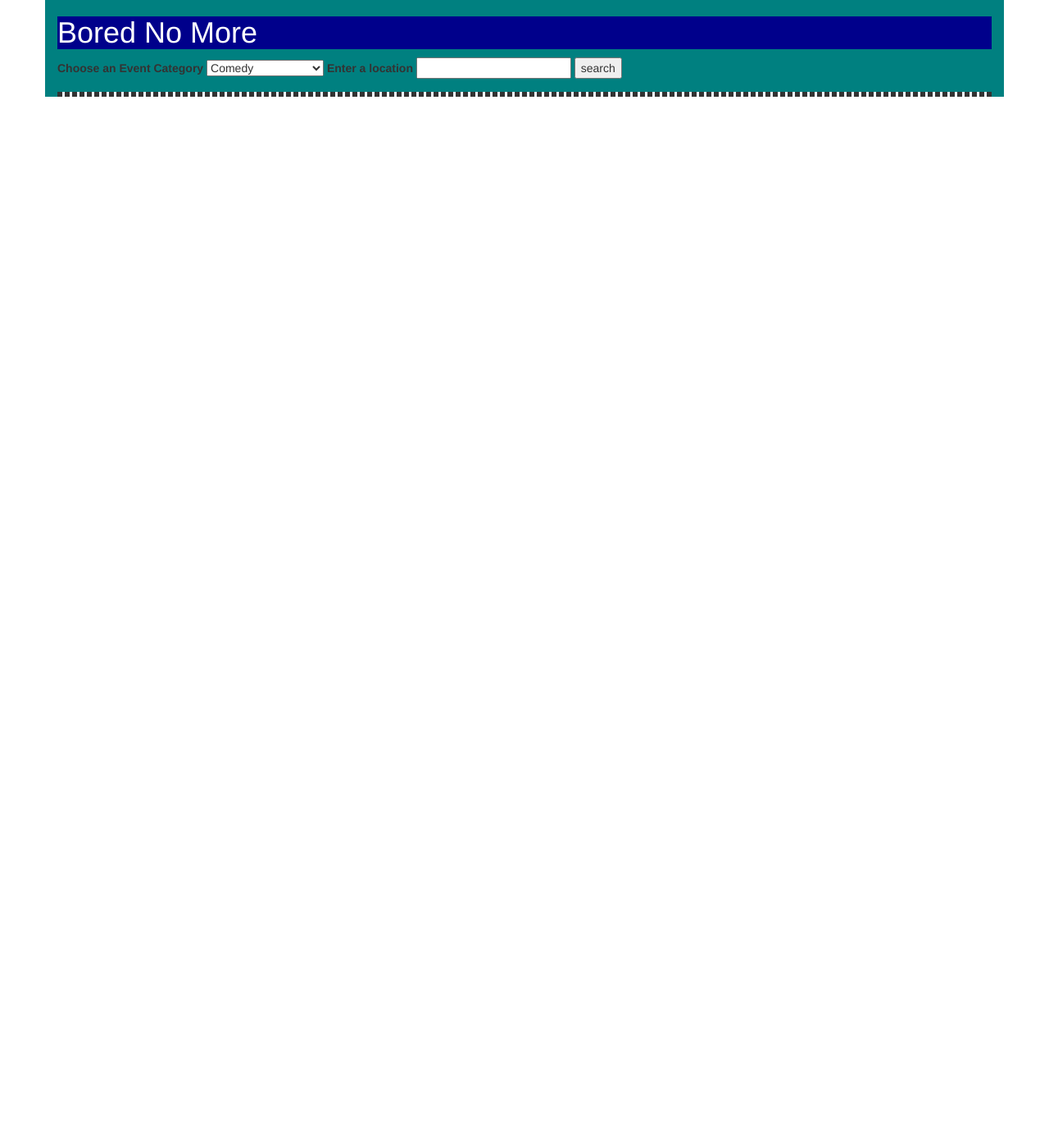
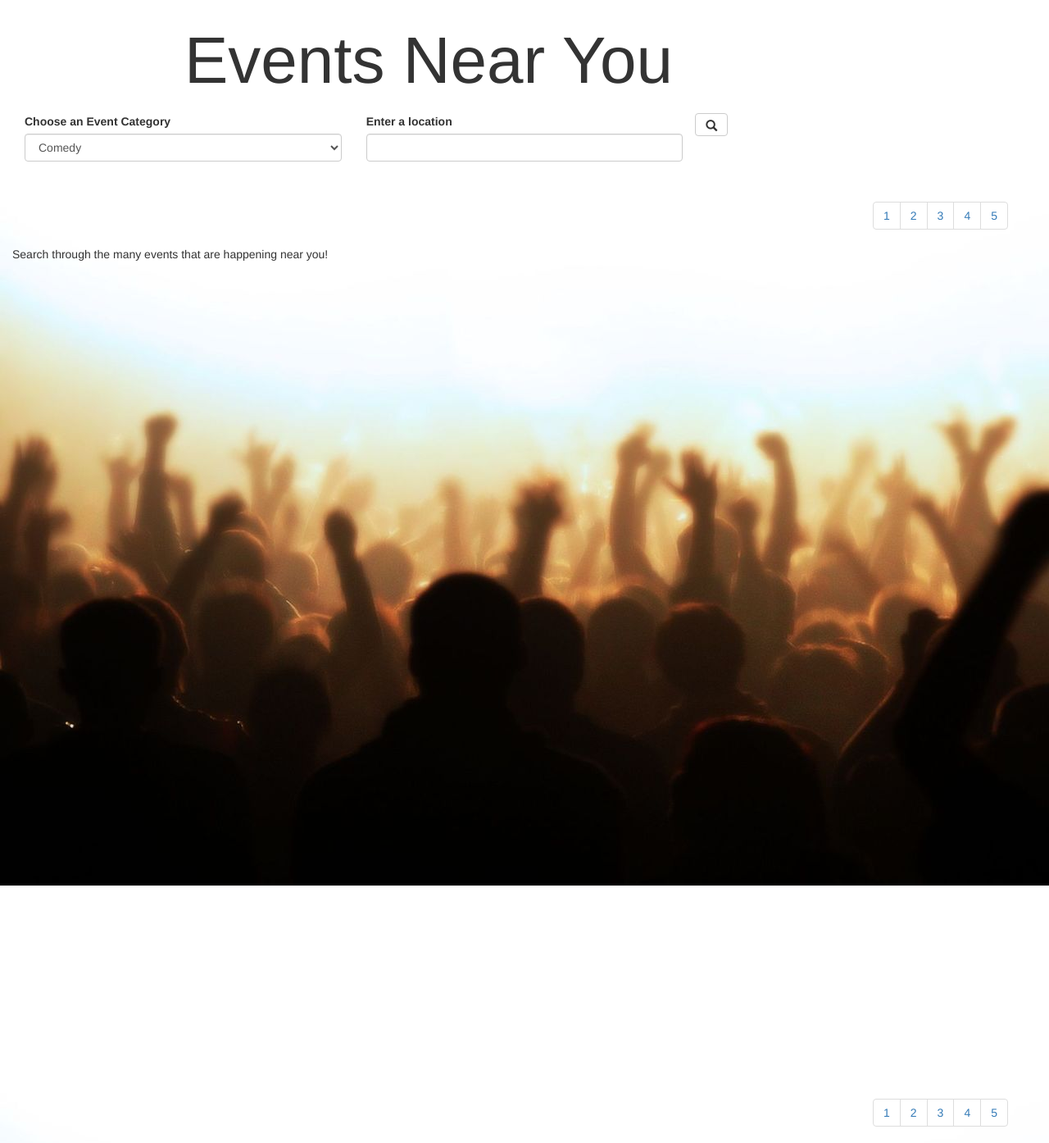
Before and after one commit to akashah1995/borednomore, a Django app: page /bored_no_more_app/ in a window 1280 px wide. Shown: the whole page at 82% size. Before the commit the page ends 118 px from the top, so only its background shows below. Run offline with Django 3.2, Linux system fonts and the light colour scheme; some libraries are stand-ins or nearby versions.

Commit message:
bootstrapped version of index for events

```diff
--- a/apps/bored_no_more_app/templates/bored_no_more_app/index.html
+++ b/apps/bored_no_more_app/templates/bored_no_more_app/index.html
@@ -1,7 +1,7 @@
 <html>
     <head>
         <meta charset='utf-8'>
-        <title>Bored No More</title>
+        <title>Events Page</title>
         <script
   src="http://code.jquery.com/jquery-3.2.1.min.js"
   integrity="sha256-hwg4gsxgFZhOsEEamdOYGBf13FyQuiTwlAQgxVSNgt4="
@@ -10,32 +10,69 @@
   <!--<link rel="stylesheet" href="https://cdnjs.cloudflare.com/ajax/libs/materialize/0.100.1/css/materialize.min.css">
   <script src="https://cdnjs.cloudflare.com/ajax/libs/materialize/0.100.1/js/materialize.min.js"></script>        -->
     <style>
-        .container {
-            background-color:teal;
+        #wrapper {
+            /*background: linear-gradient(to bottom, #009999 0%, #ffccff 100%);*/
+            {% load static %}
+            background-image: url("{% static 'bored_no_more_app/concert.jpg' %}");
+            background-attachment:fixed;
 
         }
-        .header {
-            background-color: darkblue;
+        #header {
+            /*background-image: url("http://summer-breeze-festival.com/wp-content/uploads/2015/05/summer_breeze_concert_long_beach.jpg");*/
+            padding: 10px;
+        }
+        #address {
+            text-align: center;
+        }
+        #desc {
+            margin-left: 450px;
+            width: 500px;
+            text-align: justify;
+        }
+        #name {
+            text-align: center;
+            border-bottom-style: solid;
+            width: 30em;
+            margin-left: 24em;
+        }
+        #image {
+            text-align: center;
+        }
 
+        #start {
+            text-align: center;
         }
+        #stop {
+            text-align: center;
+        }
+
         h1 {
-            color: white;
+            margin-left: 200px;
+            font-family: 'Franklin Gothic Medium', 'Arial Narrow', Arial, sans-serif;
+            font-size: 80px;
         }
-        #results {
-            background-color:aliceblue;
-            border-style: dashed;
+        .pagination {
+            margin-left: 75em;
+            text-align: right;
         }
+        #spacialize{
+            margin-top:1000px;
+        }
+
     </style>
     </head>
     <body>
-        <div class= 'container'>
-            <div class='header'>
-            <h1>Bored No More</h1>
+        <div class= 'container-fluid no-padding' id ='wrapper'>
+            <div class='row' id='header'>
+                <div class="col-md-12"><h1>Events Near You</h1></div>
             </div>
-            <form action="/bored_no_more_app/getcategory" method="post">
+            <div class='row'>
+            <form class="col-md-12" action="/bored_no_more_app/getcategory" method="post">
             {% csrf_token %}
+                <div class="col-md-4">
+                <div class="form-group">
                 <label for="user_input">Choose an Event Category</label>
-                <select name ='category'>
+                <select class="form-control" name ='category'>
                     <option id ="categories" value="comedy">Comedy</option>
                     <option id ="categories" value="music">music</option>
                     <option id ="categories" value="family_fun_kids">family fun kids</option>
@@ -45,18 +82,51 @@
                     <option id ="categories" value="outdoors_recreation">outdoors recreation</option>
                     <option id ="categories" value="sports">sports</option>
                     <option id ="categories" value="food">food</option>
-                </select>
+                </select></div></div>
+
+                <div class="form-group">
+                <div class="col-md-4">
                 <label for="location">Enter a location</label>
-                <input type="type" name='location' id='location'>
-                <input type="submit" value="search">
+                <input class="form-control" type="text" name='location' id='location'>
+                </div>
+
+                <button class='btn btn-default' type="submit" value="search"><span class="glyphicon glyphicon-search"></span>
+                </button>
+                </div>
+
             </form>
-            <div id="results"></div>
-
+            </div>
+            <div class='row' id='page'>
+            <div class="col-md-12">
+            <ul class="pagination">
+                <li><a href="/bored_no_more_app/getpage">1</a></li>
+                <li><a href="/bored_no_more_app/getpage">2</a></li>
+                <li><a href="/bored_no_more_app/getpage">3</a></li>
+                <li><a href="/bored_no_more_app/getpage">4</a></li>
+                <li><a href="/bored_no_more_app/getpage">5</a></li>
+            </ul>
+            </div>
+            </div>
+            <div id="results">
+                Search through the many events that are happening near you!
+                <div id = "spacialize"></div>
+            </div>
+            <div class='row' id='page'>
+            <div class="col-md-12">
+            <ul class="pagination">
+                <li><a href="#">1</a></li>
+                <li><a href="#">2</a></li>
+                <li><a href="#">3</a></li>
+                <li><a href="#">4</a></li>
+                <li><a href="#">5</a></li>
+            </ul>
+            </div>
+            </div>
         </div>
         <script>
             //function is used for displaying all events that were searched
             $(document).ready(
-                function() {
+                function(){
                     // $('#categories').click(
                     //     function(){
                     //         $.ajax({
@@ -73,94 +143,120 @@
                                     // pay careful attention to the response object
                                     console.log('the response object:');
                                     console.log(res);
+
                                     console.log(res.events.event.length)
-                                    if (res.events.event.length !== 0) {
+                                    if (res.events !== null) {
                                         $('#results').html(" ")
-                                        for(var i=0; i < res.events.event.length; i++) {
+                                        for(var i=0; i < res.events.event.length; i++){
+                                            var div = $('<div/>').html("<div id='holder'>");
                                             if(res.events.event[i].image !=null && res.events.event[i].image.url != null){
                                                 if(i > 0){
-                                                    if((logo != "<img src='" + res.events.event[i].image.url + "'></img>") && (name != "<h4> " + res.events.event[i].title +"</h4>")){
-                                                        logo = "<img src='" + res.events.event[i].image.url + "'></img>";
-                                                        name = "<h4> " + res.events.event[i].title +"</h4>";
-                                                        $('#results').append(name);
-                                                        $('#results').append(logo);
+                                                    if(name != "<h4 id ='name'>" + res.events.event[i].title +"</h4>"){
+                                                        logo = "<img id ='image' src='" + res.events.event[i].image.url + "'width='100'></img>";
+                                                        name = "<h4 id ='name'>" + res.events.event[i].title +"</h4>";
+
+                                                        $(div).append(name);
+                                                        $(div).append(logo);
+                                                        if(res.events.event[i].venue_address !=null){
+                                                            venue_address = "<h5 id='address'>Venue Address: " + res.events.event[i].venue_address+ "</h5>";
+                                                            $(div).append(venue_address);
+                                                        }
                                                         if(res.events.event[i].start_time !=null){
-                                                            start_time = "<p>Event Starts at: "+ res.events.event[i].start_time+ "</p>";
-                                                            $('#results').append(start_time);
+                                                            start_time = "<p id ='start'>Event Starts at: "+ res.events.event[i].start_time+ "</p>";
+                                                            $(div).append(start_time);
                                                         }
                                                         if(res.events.event[i].stop_time !=null){
-                                                            stop_time = "<p>Event Ends at: " + res.events.event[i].stop_time+ "</p>";
-                                                            $('#results').append(stop_time);
+                                                            stop_time = "<p id ='stop'>Event Ends at: " + res.events.event[i].stop_time+ "</p>";
+                                                            $(div).append(stop_time);
                                                         }
                                                         if(res.events.event[i].description !=null){
-                                                            desc = "<h5>Description: " + res.events.event[i].description+ "</h5>";
-                                                            $('#results').append(desc);
+                                                            desc = "<h5 id='desc'>Description: " + res.events.event[i].description+ "</h5>";
+                                                            $(div).append(desc);
+                                                        }
 
-                                                        }
                                                     }
                                                 }
                                                 if(i==0){
-                                                    logo = "<img src='" + res.events.event[i].image.url + "'></img>";
-                                                    name = "<h4> " + res.events.event[i].title +"</h4>";
-                                                    desc = "<h5>" + res.events.event[i].description+ "</h5>"
-                                                    $('#results').append(name);
-                                                    $('#results').append(logo);
+                                                    logo = "<img id='image' src='" + res.events.event[i].image.url + "''width='100'></img>";
+                                                    name = "<h4 id ='name'> " + res.events.event[i].title +"</h4>";
+                                                    desc = "<h5 id ='desc'>" + res.events.event[i].description+ "</h5>"
+                                                    $(div).append(name);
+                                                    $(div).append(logo);
+                                                    if(res.events.event[i].venue_address !=null){
+                                                            venue_address = "<h5 id='address'>Venue Address: " + res.events.event[i].venue_address+ "</h5>";
+                                                            $(div).append(venue_address);
+                                                        }
                                                     if(res.events.event[i].start_time !=null){
-                                                        start_time = "<p div class = 'start_time'>Event Starts at: "+ res.events.event[i].start_time+ "</p>";
-                                                        $('#results').append(start_time);
+                                                        start_time = "<p id = 'start'>Event Starts at: "+ res.events.event[i].start_time+ "</p>";
+                                                        $(div).append(start_time);
                                                         }
                                                     if(res.events.event[i].stop_time !=null){
-                                                        stop_time = "<p>Event Ends at: " + res.events.event[i].stop_time+ "</p>";
-                                                        $('#results').append(stop_time);
+                                                        stop_time = "<p id ='stop'>Event Ends at: " + res.events.event[i].stop_time+ "</p>";
+                                                        $(div).append(stop_time);
                                                     }
                                                     if(res.events.event[i].description !=null){
-                                                        desc = "<h5>Description " + res.events.event[i].description+ "</h5>";
-                                                        $('#results').append(desc);
+                                                        desc = "<h5 id='desc'>Description " + res.events.event[i].description+ "</h5>";
+                                                        $(div).append(desc);
                                                     }
+
                                                 }
                                             }
                                             else{
                                                 if(i > 0){
-                                                    if(name != "<h4> " + res.events.event[i].title +"</h4>"){
-                                                        name = "<h4> " + res.events.event[i].title +"</h4>";
-                                                        desc = "<h5>" + res.events.event[i].description+ "</h5>"
-                                                        $('#results').append(name);
+                                                    if(name != "<h4 id='name'> " + res.events.event[i].title +"</h4>"){
+                                                        name = "<h4 id='name'> " + res.events.event[i].title +"</h4>";
+                                                        $(div).append(name);
+                                                        if(res.events.event[i].venue_address !=null){
+                                                            venue_address = "<h5 id='address'>Venue Address: " + res.events.event[i].venue_address+ "</h5>";
+                                                            $(div).append(venue_address);
+                                                        }
                                                         if(res.events.event[i].start_time !=null){
-                                                            start_time = "<p>Event Starts at: "+ res.events.event[i].start_time+ "</p>";
-                                                            $('#results').append(start_time);
+                                                            start_time = "<p id = 'start'>Event Starts at: "+ res.events.event[i].start_time+ "</p>";
+                                                            $(div).append(start_time);
                                                         }
                                                         if(res.events.event[i].stop_time !=null){
-                                                            stop_time = "<p>Event Ends at: " + res.events.event[i].stop_time+ "</p>";
-                                                            $('#results').append(stop_time);
+                                                            stop_time = "<p id ='stop'>Event Ends at: " + res.events.event[i].stop_time+ "</p>";
+                                                            $(div).append(stop_time);
                                                     }
                                                         if(res.events.event[i].description !=null){
-                                                            desc = "<h5>Description: " + res.events.event[i].description+ "</h5>";
-                                                            $('#results').append(desc);
+                                                            desc = "<h5 id='desc'>Description: " + res.events.event[i].description+ "</h5>";
+                                                            $(div).append(desc);
                                                         }
+
                                                     }
                                                 }
                                                 if(i==0){
-                                                    name = "<h4> " + res.events.event[i].title +"</h4>";
-                                                    desc = "<h5>" + res.events.event[i].description+ "</h5>"
-                                                    $('#results').append(name);
+                                                    name = "<h4 id='name'> " + res.events.event[i].title +"</h4>";
+
+                                                    $(div).append(name);
+                                                    if(res.events.event[i].venue_address !=null){
+                                                            venue_address = "<h5 id='address'>Venue Address: " + res.events.event[i].venue_address+ "</h5>";
+                                                            $(div).append(venue_address);
+                                                    }
                                                     if(res.events.event[i].start_time !=null){
-                                                        start_time = "<p>Event Starts at: "+ res.events.event[i].start_time+ "</p>";
-                                                        $('#results').append(start_time);
+                                                        start_time = "<p id = 'start' >Event Starts at: "+ res.events.event[i].start_time+ "</p>";
+                                                        $(div).append(start_time);
                                                         }
                                                     if(res.events.event[i].stop_time !=null){
-                                                        stop_time = "<p> Event Ends at: " + res.events.event[i].stop_time+ "</p>";
-                                                        $('#results').append(stop_time);
+                                                        stop_time = "<p id = 'stop'> Event Ends at: " + res.events.event[i].stop_time+ "</p>";
+                                                        $(div).append(stop_time);
                                                     }
                                                     if(res.events.event[i].description !=null){
-                                                            desc = "<h5>Description: " + res.events.event[i].description+ "</h5>";
-                                                            $('#results').append(desc);
+                                                        desc = "<h5 id='desc'>Description: " + res.events.event[i].description+ "</h5>";
+                                                        $(div).append(desc);
                                                     }
+
                                                 }
                                             }
+
+                                            $(div).append('</div>')
+
+                                            $('#results').append(div)
+
                                         }
                                     }
                                     else {
-                                        html_string = "Not Found";
+                                        $('#results').append("Not Found");
                                     }
                                 },'json'
                             );
@@ -169,7 +265,6 @@
                     );
                 }
             );
-
         </script>
     </body>
 </html>
--- a/apps/bored_no_more_app/urls.py
+++ b/apps/bored_no_more_app/urls.py
@@ -3,5 +3,6 @@ from . import views
 
 urlpatterns = [
     url(r'^$', views.index),
-    url(r'getcategory$', views.getcategory)
+    url(r'getcategory$', views.getcategory),
+    url(r'getpage$', views.getpage)
 ]
--- a/apps/bored_no_more_app/views.py
+++ b/apps/bored_no_more_app/views.py
@@ -5,15 +5,19 @@ import requests
 from eventbrite import Eventbrite
 # HTML-based index method
 def index(request):
+
     return render(request, 'bored_no_more_app/index.html')
 def getcategory(request):
     category = request.POST['category']
     location = request.POST['location'].replace(" ","+")
+    # request.session['category'] = category
+    # request.session['location'] = location
     print category
     print location
     #category = "movies_film"
     #url = "http://eventful.com/oauth/authorize?oauth_token=6ea35d914da91eec8c00"
-    url = "http://api.eventful.com/json/events/search?app_key=29hhnm59QqVdfQWf&category=" +category+ "&location=" +location+ "&date=Future&page_size=20"
+    url = "http://api.eventful.com/json/events/search?app_key=29hhnm59QqVdfQWf&category=" +category+ "&location=" +location+ "&date=ThisWeek&page_size=100"
+    #url = "http://api.eventful.com/json/events/search?app_key=29hhnm59QqVdfQWf&date=ThisWeek&Location=Florida&page_size=50&"
     #url = "http://api.eventful.com/json/events/search?app_key=29hhnm59QqVdfQWf&category=comedy&location=San+Diego&date=Future&page_size=20"
     # url = "https://www.eventbriteapi.com/v3/events/?token=W5AC5ZM4E7DU3FZLEWHH"
     # notice this is 'requests' not 'request'
@@ -24,3 +28,7 @@ def getcategory(request):
     # we don't jsonify it as it is already in JSON format!
     print "hello"
     return HttpResponse(response, content_type='application/json')
+
+def getpage(request):
+    url = "http://api.eventful.com/json/events/search?app_key=29hhnm59QqVdfQWf&category=" +category+ "&location=" +location+ "&date=ThisWeek&page_size=20"
+    redirec(index)
```
Also changed, not shown: apps/bored_no_more_app/static/bored_no_more_app/concert.jpg (added), 2 other files.
